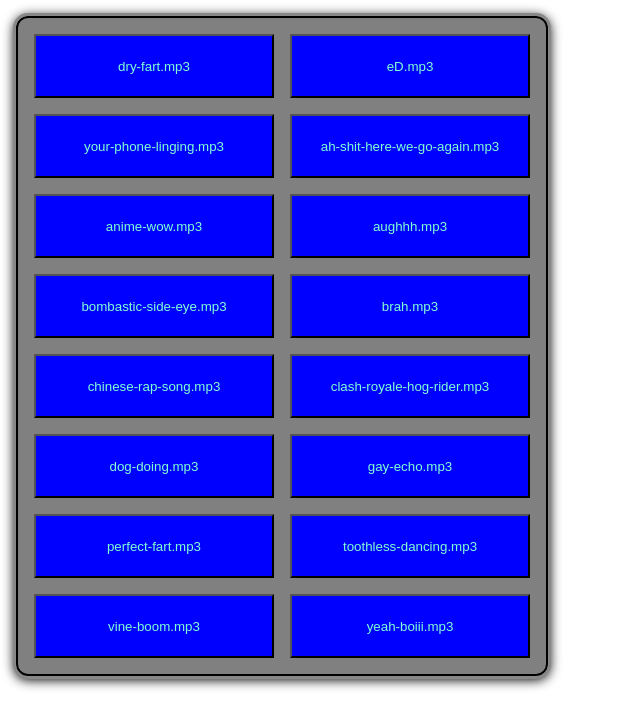
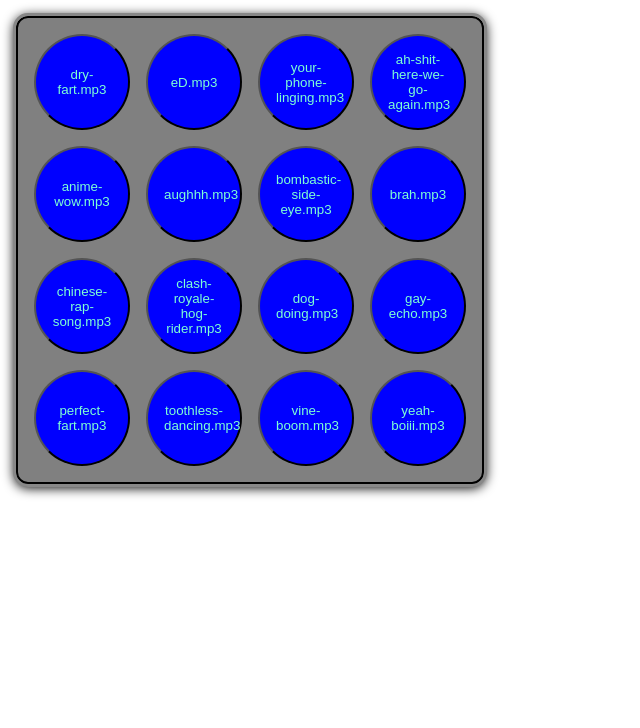
Before and after one commit to BigHugePotato/SoundBoard, a plain HTML site: page index.html in a window 1280 px wide. Shown: the whole page, without its empty margins (0-640 px from the left). Drawn offline with Linux system fonts and the light colour scheme.

Commit message:
made buttons circle

```diff
--- a/style.css
+++ b/style.css
@@ -9,7 +9,7 @@
   gap: 1rem;
   background-color: gray;
   padding: 1rem;
-  grid-template-columns: repeat(2, 1fr);
+  grid-template-columns: repeat(4, 2fr);
   max-width: min-content;
 
   border-radius: 0.75rem;
@@ -20,10 +20,12 @@
 
 button {
     background-color: blue;
-    height: 4rem;
-    width: 15rem;
+    height: 6rem;
+    width: 6rem;
+    border-radius: 50%;
     padding: 1rem;
     color: aquamarine;
+
 }
 
 .btnDown {
```
